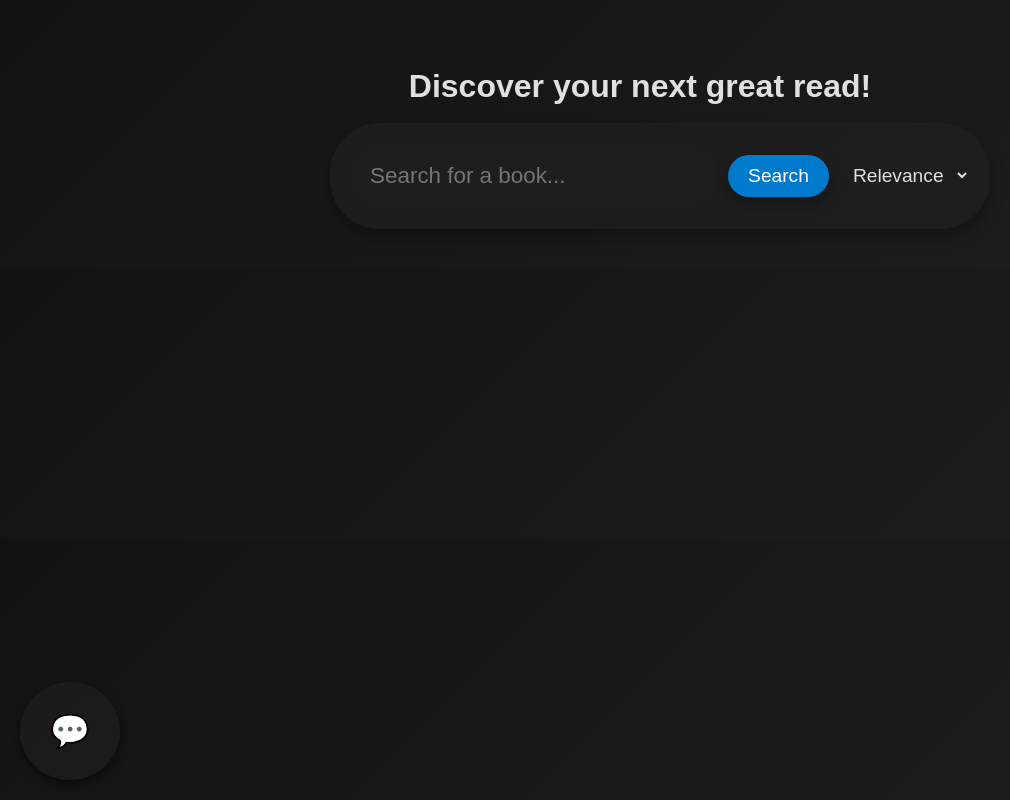
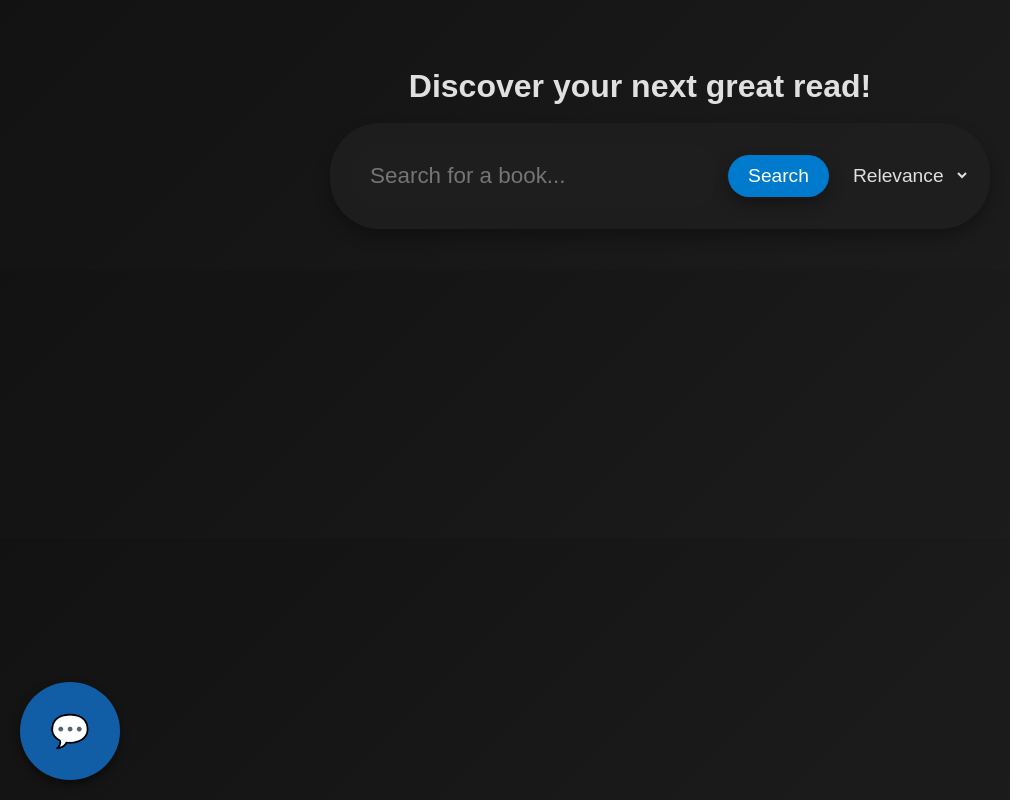
Before and after one commit to Anushk97/Know-Your-Book, a React (Create React App) app in the folder my-app/: page / in a window 1280 px wide. In both pictures the pointer is over the button 69 px from the left and 731 px from the top of the page. Shown: the whole page, without its empty margins (0-1010 px from the left). Built offline with nearby package versions, Linux system fonts and the light colour scheme.

Commit message:
changed UI elements

```diff
--- a/my-app/src/App.css
+++ b/my-app/src/App.css
@@ -250,7 +250,8 @@ body {
 }
 
 .load-more-button:hover {
-  background-color: rgba(30, 30, 30, 0.7);
+  background-color: rgba(16, 126, 230, 0.7);
+  color: #fff;
 }
 
 /* Animations */
@@ -281,7 +282,8 @@ body {
 }
 
 .chatbot-button:hover {
-  background-color: rgba(30, 30, 30, 0.7);
+  background-color: rgba(16, 126, 230, 0.7);
+  color: #fff;
 }
 
 .follow-up-prompts {
```
